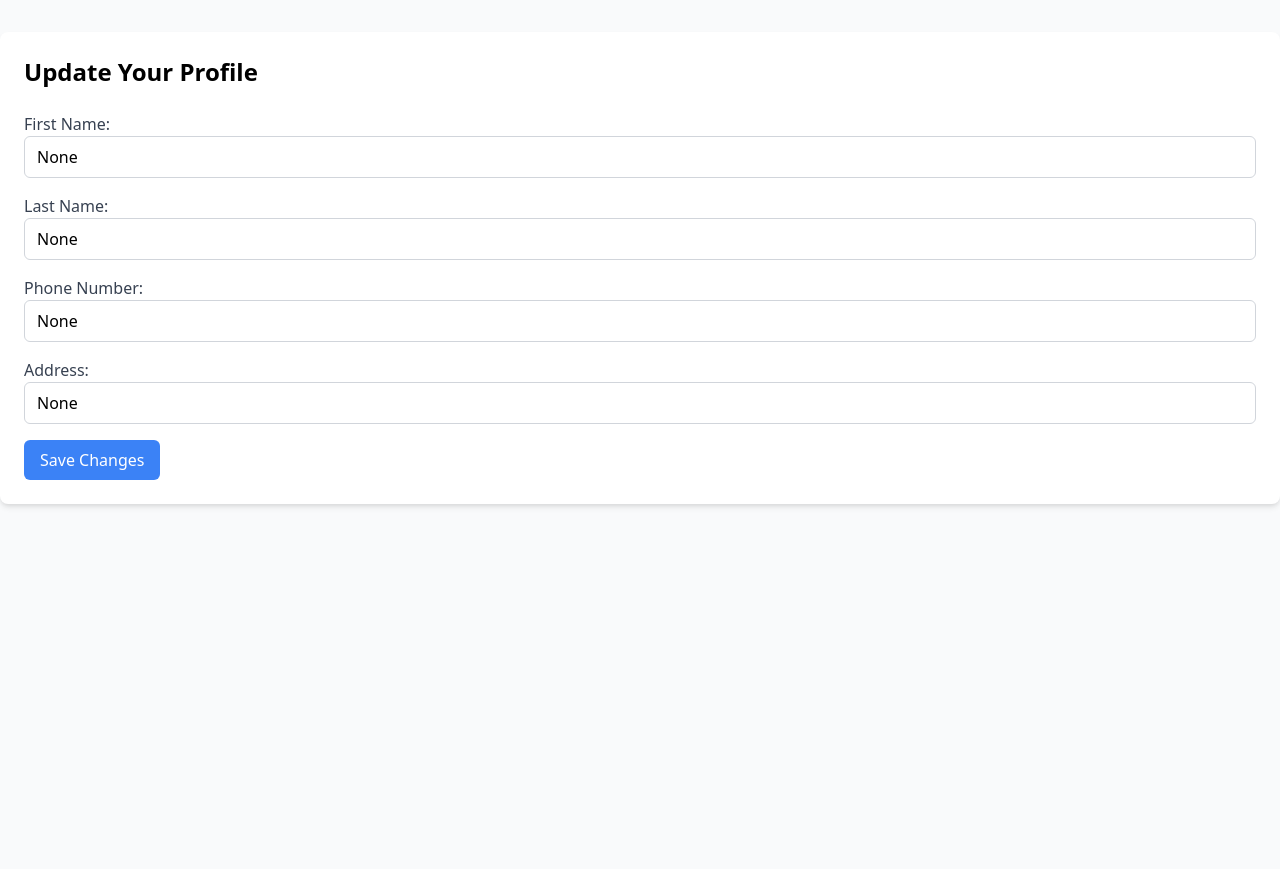
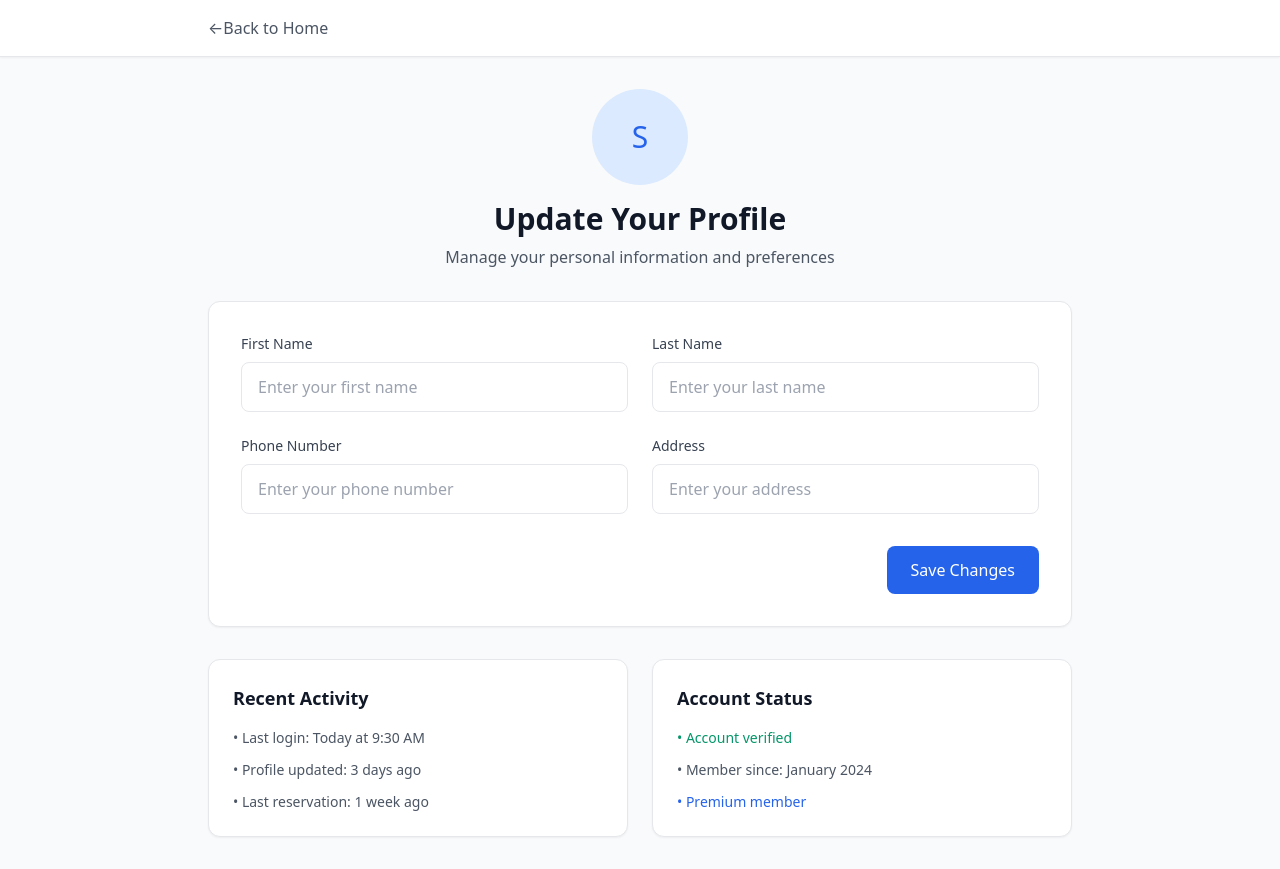
Before and after one commit to DannyLLL/CS5200_Group8, a Django app: page /profile/ in a window 1280 px wide. Before the commit the page ends 507 px from the top, so only its background shows below. Run offline with Django 5.2, Linux system fonts and the light colour scheme; the visitor is signed in with stand-in values (Sample User, id 1); data comes from the database, SQL or seed files in the repository.

Commit message:
list_page and profile page UI update

```diff
--- a/dbapp/templates/dbapp/homepage.html
+++ b/dbapp/templates/dbapp/homepage.html
@@ -74,7 +74,7 @@
               href="{% url 'list_page' %}"
               class="inline-flex items-center px-6 py-3 bg-blue-600 text-white font-semibold rounded-lg hover:bg-blue-700"
             >
-              Rent a Car
+              Browse Cars
             </a>
           </div>
         </div>
--- a/dbapp/templates/dbapp/profile.html
+++ b/dbapp/templates/dbapp/profile.html
@@ -2,94 +2,157 @@
 <html lang="en">
   <head>
     <meta charset="UTF-8" />
-    <meta
-      name="viewport"
-      content="width=device-width, initial-scale=1.0"
-    />
+    <meta name="viewport" content="width=device-width, initial-scale=1.0" />
     <title>Profile Page</title>
     <link
       href="https://cdn.jsdelivr.net/npm/tailwindcss@2.2.19/dist/tailwind.min.css"
       rel="stylesheet"
     />
   </head>
-  <body class="bg-gray-50">
-    <div
-      class="container mx-auto my-8 p-6 bg-white rounded-lg shadow-md"
+  <body class="bg-gray-50 min-h-screen">
+    <!-- Navigation Bar -->
+    <nav class="bg-white shadow-sm border-b">
+      <div class="max-w-4xl mx-auto px-4 py-4">
+        <a
+          href="{% url 'homepage' %}"
+          class="text-gray-600 hover:text-gray-900 flex items-center space-x-2"
         >
-      <h2 class="text-2xl font-bold mb-6">
-        Update Your Profile
-      </h2>
+          ← <span>Back to Home</span>
+        </a>
+      </div>
+    </nav>
 
-      <form
-        method="POST"
-        action="{% url 'profile' %}"
-        class="space-y-4"
-      >
+    <div class="max-w-4xl mx-auto my-8 px-4">
+      <!-- Profile Header -->
+      <div class="mb-8 text-center">
+        <div class="w-24 h-24 bg-blue-100 rounded-full mx-auto mb-4 flex items-center justify-center">
+          <span class="text-3xl text-blue-600">
+            {% if first_name %}{{ first_name|first|upper }}{% else %}{{ user.username|first|upper }}{% endif %}
+          </span>
+        </div>
+        <h1 class="text-3xl font-bold text-gray-900">Update Your Profile</h1>
+        <p class="text-gray-600 mt-2">
+          Manage your personal information and preferences
+        </p>
+      </div>
+
+      <!-- Profile Form -->
+      <div class="bg-white rounded-xl shadow-sm border border-gray-200">
+        <form method="POST" action="{% url 'profile' %}" class="p-8">
           {% csrf_token %}
 
-        <div>
+          <div class="grid grid-cols-1 md:grid-cols-2 gap-6">
+            <!-- First Name -->
+            <div class="space-y-2">
               <label
                 for="first_name"
-            class="block text-gray-700"
-            >First Name:</label
+                class="block text-sm font-medium text-gray-700"
               >
+                First Name
+              </label>
               <input
                 type="text"
                 id="first_name"
                 name="first_name"
                 value="{{ first_name }}"
-            class="w-full px-3 py-2 border border-gray-300 rounded-md"
+                class="w-full px-4 py-3 rounded-lg border border-gray-200 focus:border-blue-500 focus:ring-2 focus:ring-blue-500 transition-colors"
+                placeholder="Enter your first name"
               />
             </div>
 
-        <div>
-          <label for="last_name" class="block text-gray-700"
-            >Last Name:</label
+            <!-- Last Name -->
+            <div class="space-y-2">
+              <label
+                for="last_name"
+                class="block text-sm font-medium text-gray-700"
               >
+                Last Name
+              </label>
               <input
                 type="text"
                 id="last_name"
                 name="last_name"
                 value="{{ last_name }}"
-            class="w-full px-3 py-2 border border-gray-300 rounded-md"
+                class="w-full px-4 py-3 rounded-lg border border-gray-200 focus:border-blue-500 focus:ring-2 focus:ring-blue-500 transition-colors"
+                placeholder="Enter your last name"
               />
             </div>
 
-        <div>
+            <!-- Phone Number -->
+            <div class="space-y-2">
               <label
                 for="phone_number"
-            class="block text-gray-700"
-            >Phone Number:</label
+                class="block text-sm font-medium text-gray-700"
               >
+                Phone Number
+              </label>
               <input
-            type="text"
+                type="tel"
                 id="phone_number"
                 name="phone_number"
                 value="{{ phone_number }}"
-            class="w-full px-3 py-2 border border-gray-300 rounded-md"
+                class="w-full px-4 py-3 rounded-lg border border-gray-200 focus:border-blue-500 focus:ring-2 focus:ring-blue-500 transition-colors"
+                placeholder="Enter your phone number"
               />
             </div>
 
-        <div>
-          <label for="address" class="block text-gray-700"
-            >Address:</label
+            <!-- Address -->
+            <div class="space-y-2">
+              <label
+                for="address"
+                class="block text-sm font-medium text-gray-700"
               >
+                Address
+              </label>
               <input
                 type="text"
                 id="address"
                 name="address"
                 value="{{ address }}"
-            class="w-full px-3 py-2 border border-gray-300 rounded-md"
+                class="w-full px-4 py-3 rounded-lg border border-gray-200 focus:border-blue-500 focus:ring-2 focus:ring-blue-500 transition-colors"
+                placeholder="Enter your address"
               />
             </div>
+          </div>
 
+          <!-- Save Button -->
+          <div class="mt-8 flex justify-end">
             <button
               type="submit"
-          class="mt-4 px-4 py-2 bg-blue-500 text-white rounded-md hover:bg-blue-700"
+              class="px-6 py-3 bg-blue-600 text-white rounded-lg hover:bg-blue-700 focus:outline-none focus:ring-2 focus:ring-blue-500 focus:ring-offset-2 transition-colors"
             >
               Save Changes
             </button>
+          </div>
         </form>
+      </div>
+
+      <!-- Additional Profile Sections -->
+      <div class="mt-8 grid grid-cols-1 md:grid-cols-2 gap-6">
+        <!-- Recent Activity -->
+        <div class="bg-white rounded-xl shadow-sm border border-gray-200 p-6">
+          <h2 class="text-lg font-semibold text-gray-900 mb-4">
+            Recent Activity
+          </h2>
+          <div class="space-y-3 text-sm text-gray-600">
+            <p>• Last login: Today at 9:30 AM</p>
+            <p>• Profile updated: 3 days ago</p>
+            <p>• Last reservation: 1 week ago</p>
+          </div>
+        </div>
+
+        <!-- Account Status -->
+        <div class="bg-white rounded-xl shadow-sm border border-gray-200 p-6">
+          <h2 class="text-lg font-semibold text-gray-900 mb-4">
+            Account Status
+          </h2>
+          <div class="space-y-3 text-sm">
+            <p class="text-green-600">• Account verified</p>
+            <p class="text-gray-600">• Member since: January 2024</p>
+            <p class="text-blue-600">• Premium member</p>
+          </div>
+        </div>
+      </div>
     </div>
   </body>
 </html>
--- a/dbapp/views.py
+++ b/dbapp/views.py
@@ -15,8 +15,6 @@ from django.views.decorators.csrf import csrf_exempt
 from django.db.models import Q
 
 
-
-# edit profile page
 @login_required
 def profile_view(request):
     # Get or create UserProfile for the logged-in user
@@ -35,14 +33,14 @@ def profile_view(request):
         # Show success message
         messages.success(request, 'Your profile has been updated successfully.')
         return redirect('homepage')
-    else:
-        # Prepare the profile data for pre-filling the fields in the HTML template
-        context = {
-            'first_name': user_profile.first_name,
-            'last_name': user_profile.last_name,
-            'phone_number': user_profile.phone_number,
-            'address': user_profile.address,
-        }
+
+    # Prepare the profile data with default values for None fields
+    context = {
+        'first_name': user_profile.first_name or '',  # Provide empty string if None
+        'last_name': user_profile.last_name or '',
+        'phone_number': user_profile.phone_number or '',
+        'address': user_profile.address or '',
+    }
 
     return render(request, 'dbapp/profile.html', context)
 
```
Also changed, not shown: dbapp/templates/dbapp/list_page.html (+15 -13 lines). Lines whose indentation alone changed are shown as unchanged.
